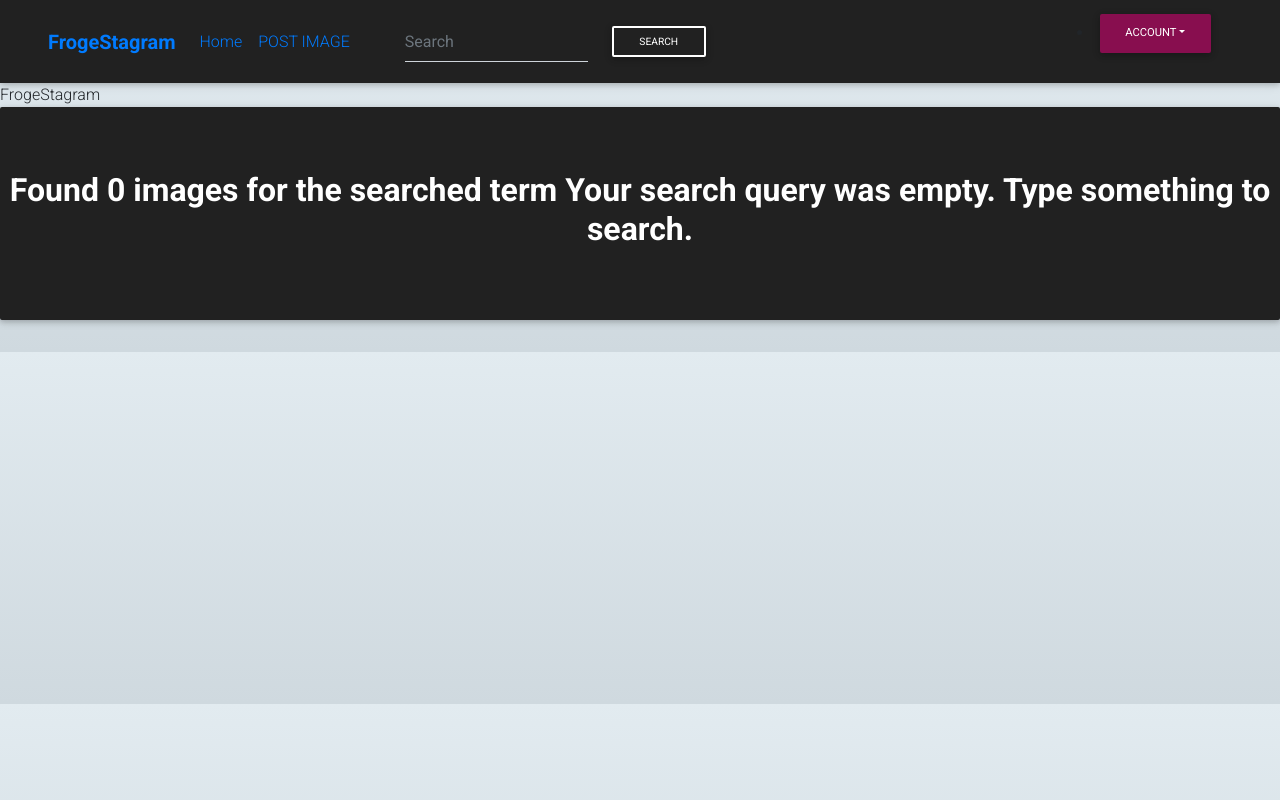
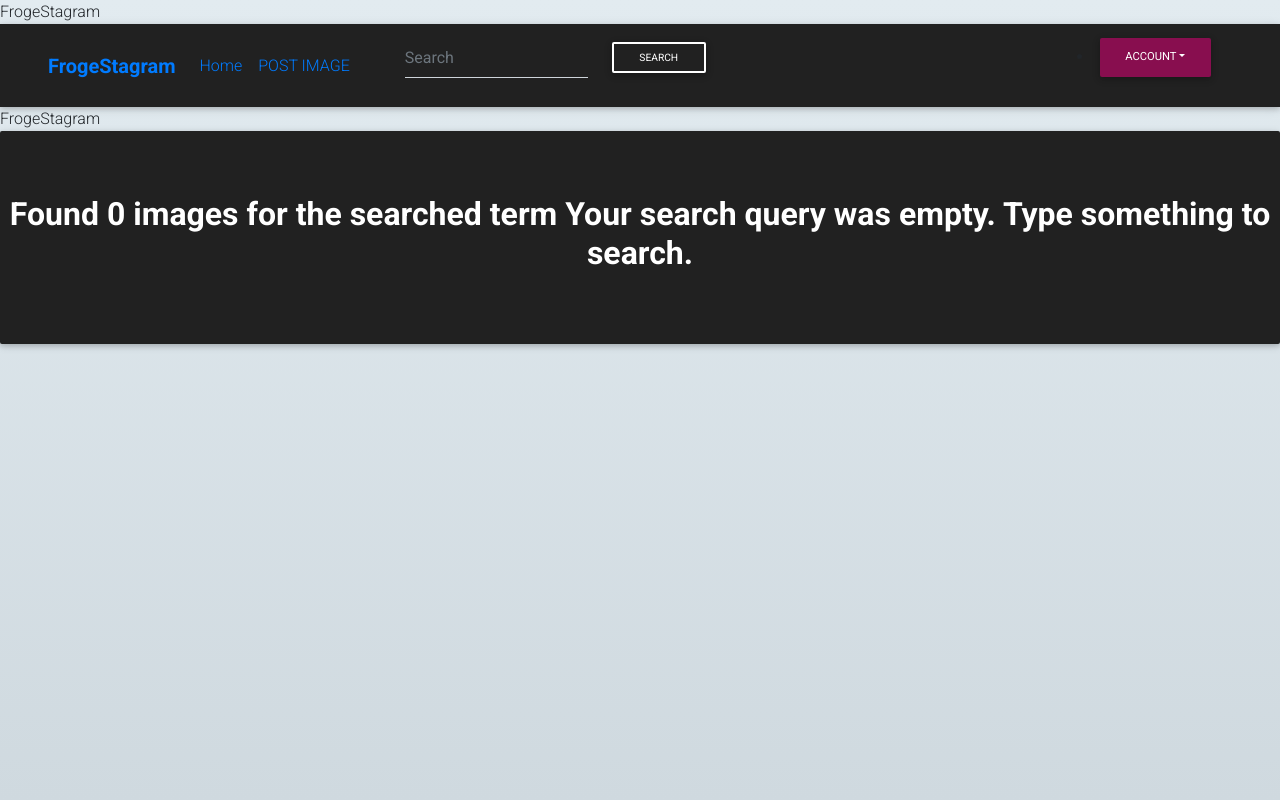
Before and after one commit to brianmwiruki/InstaClone, a Django app: page /search/ in a window 1280 px wide. Run offline with Django 3.2, Linux system fonts and the light colour scheme; a user stored in the database is signed in; some libraries are stand-ins or nearby versions.

Commit message:
index layout output formating

```diff
--- a/templates/base.html
+++ b/templates/base.html
@@ -1,4 +1,4 @@
-{% load static %}
+FrogeStagram{% load static %}
 
 <!DOCTYPE html>
 <html>
@@ -10,9 +10,9 @@
   <link rel="icon" type="image/png" sizes="32x32" href="/static/favicon-32x32.png">
 
   {% if title %}
-  <title>QLo - {{title}}</title>
+  <title>FrogeStagram - {{title}}</title>
   {% else %}
-  <title> QLo </title>
+  <title> FrogeStagram </title>
   {% endif %}
 
 
```
